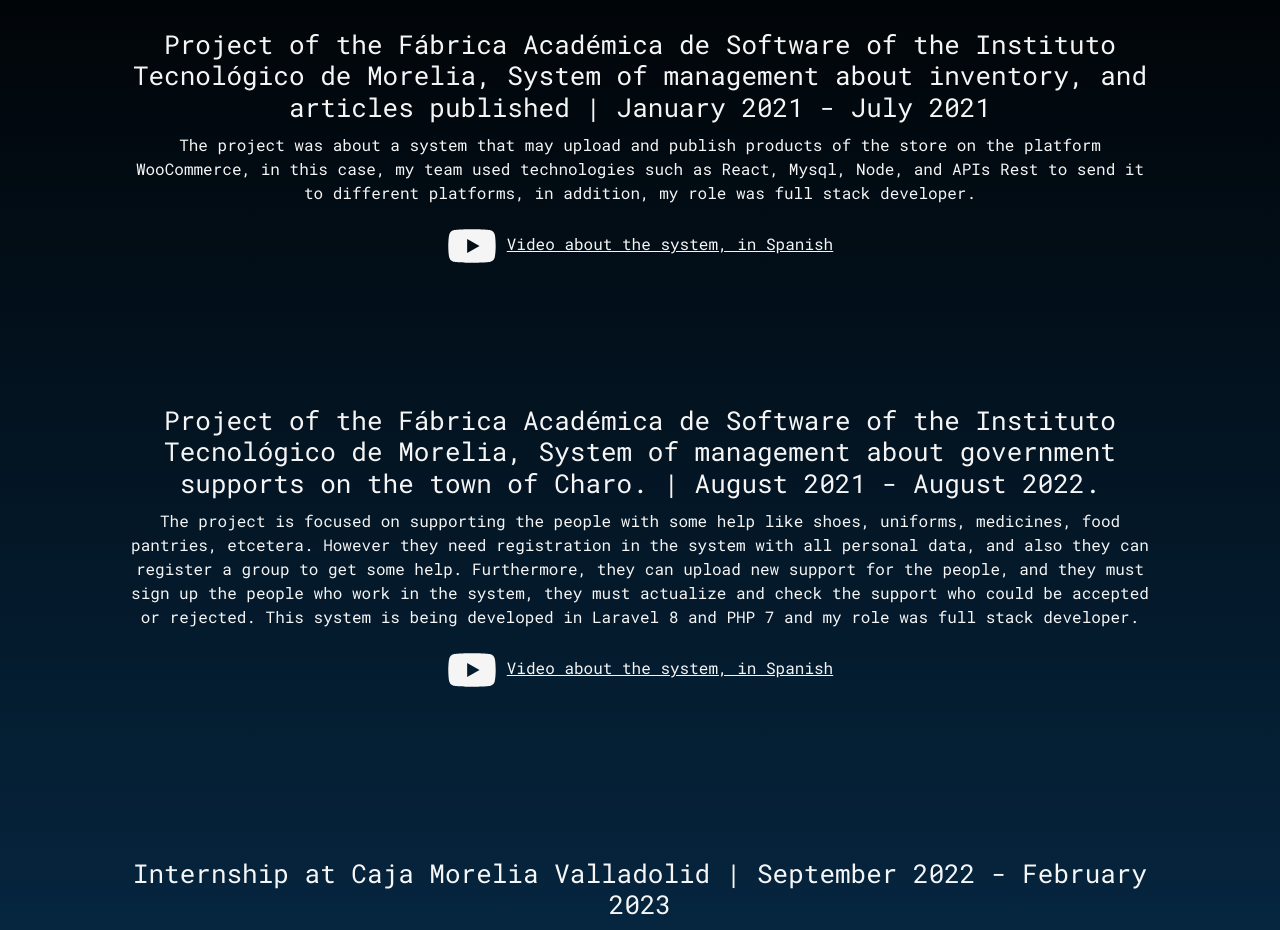
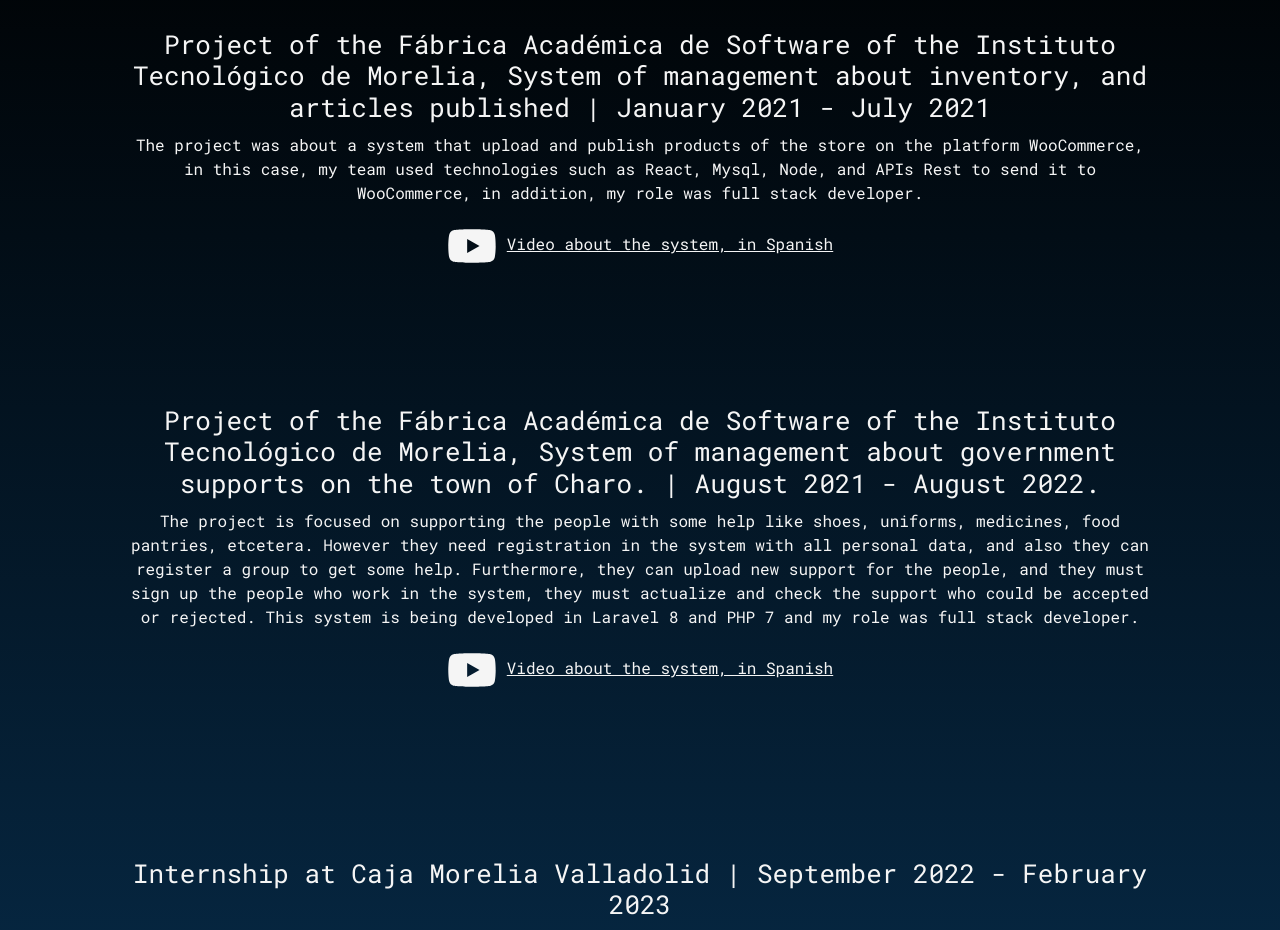
Before and after one commit to Cristian-Miguel/Portafolio, a React (Create React App) app: page / in a window 1280 px wide. Shown: the part 1660-2590 px from the top of the page. Built offline with nearby package versions, Linux system fonts and the light colour scheme.

Commit message:
Correcciones en la experiencia de tandex

```diff
--- a/src/views/App.js
+++ b/src/views/App.js
@@ -43,9 +43,9 @@
             System of management about inventory, and articles published | January 2021 - July 2021
           </h4>
           <p className="Tandex">
-          The project was about a system that may upload and publish products of the
+          The project was about a system that upload and publish products of the
           store on the platform WooCommerce, in this case, my team used technologies
-          such as React, Mysql, Node, and APIs Rest to send it to different platforms,
+          such as React, Mysql, Node, and APIs Rest to send it to WooCommerce,
           in addition, my role was full stack developer.
           </p>
           <div className="Tandex">
```
